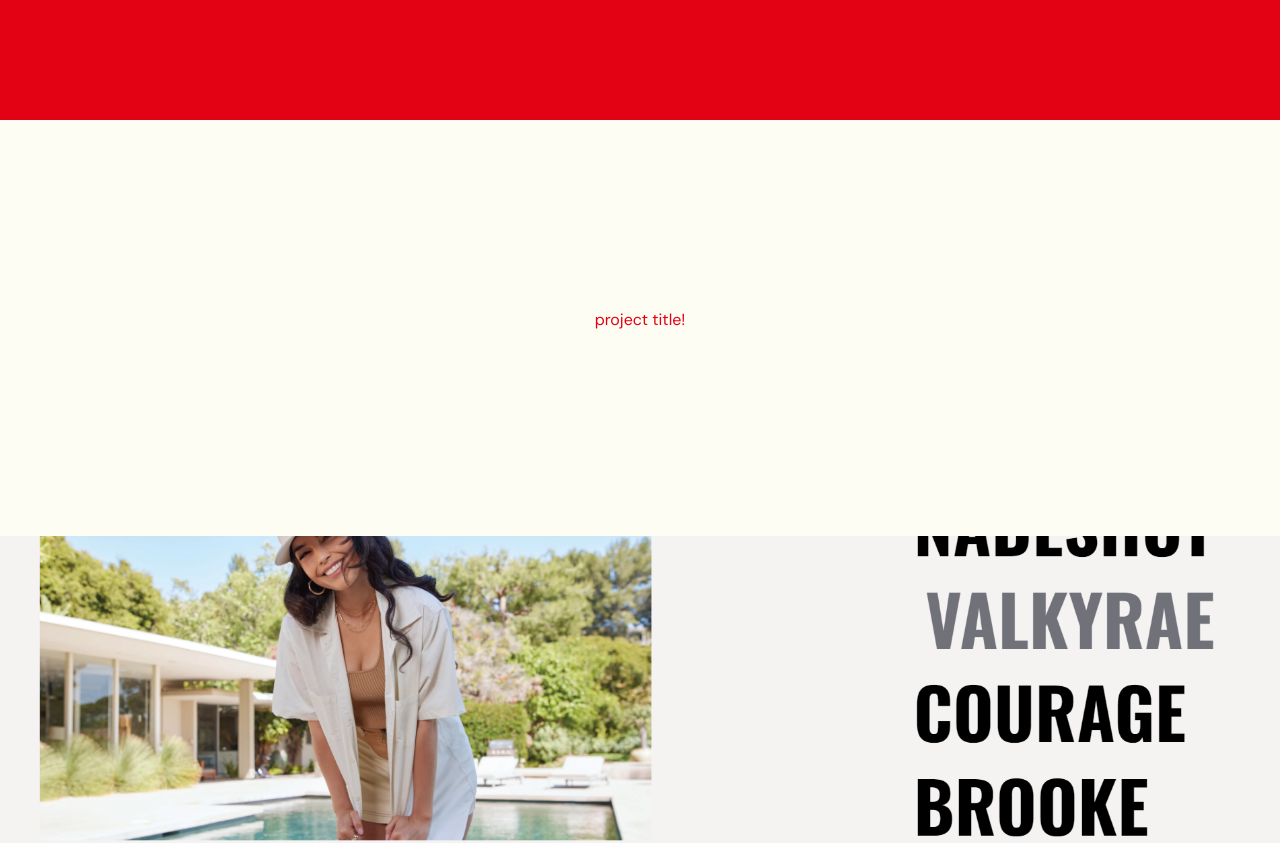
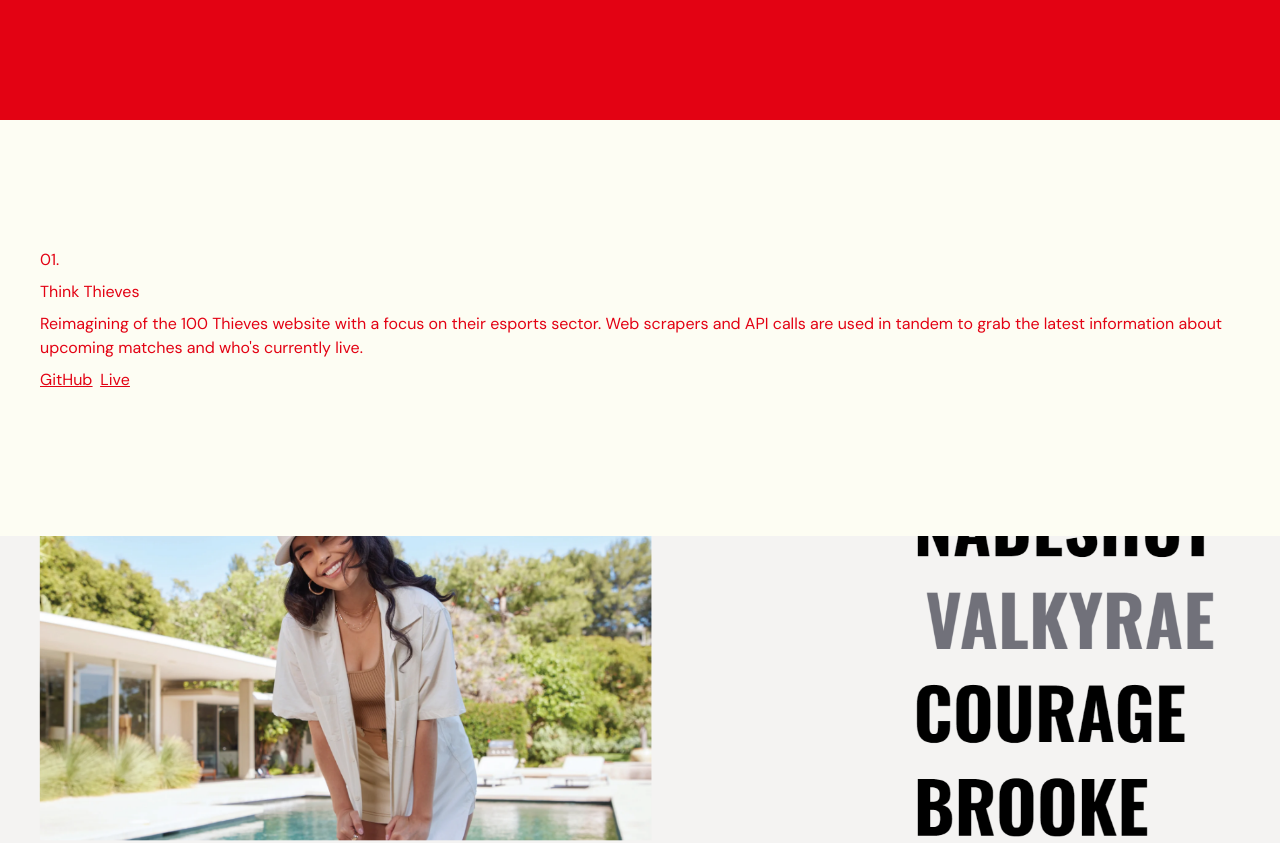
Before and after one commit to irene-panis/portfolio2024, a React (Vite) app: page / in a window 1280 px wide. Shown: the part 1480-2323 px from the top of the page. Built offline with nearby package versions, Linux system fonts and the light colour scheme.

Commit message:
pass project data to project component

```diff
--- a/src/sections/work/Work.jsx
+++ b/src/sections/work/Work.jsx
@@ -1,11 +1,15 @@
 import { Tech } from "./components/Tech"
 import { Project } from "./components/Project"
+import { projects } from "../../utils/projectData";
 
 export const Work = () => {
   return (
     <section id="work" className="flex flex-col items-center gap-4">
       <Tech/>
-      <Project/>
+      {
+      projects.map((project, index) => (
+        <Project key={index} project={project} index={index + 1}/>
+      ))}
     </section>
   )
 }
--- a/src/sections/work/components/Project.jsx
+++ b/src/sections/work/components/Project.jsx
@@ -1,11 +1,18 @@
-export const Project = () => {
+/* eslint-disable react/prop-types */
+export const Project = ( {project, index} ) => {
   return (
     <div className="h-screen w-full flex flex-col gap-8">
-      <div className="project-title flex flex-col justify-center items-center h-1/2">
-        <p>project title!</p>
+      <div className="project-info p-10 flex flex-col gap-2 justify-center h-1/2">
+        <p>0{index}.</p>
+        <p>{project.title}</p>
+        <p>{project.description}</p>
+        <div className="project-links flex gap-2 underline">
+          <a href={project.repo}>GitHub</a>
+          <a href={project.live}>Live</a>
+        </div>
       </div>
       <div className="project-photo h-1/2">
-        <img src="/thinkthieves.png" className="w-full h-full object-cover object-left"/>
+        <img src={project.img} className="w-full h-full object-cover object-left"/>
       </div>
     </div>
   )
```
